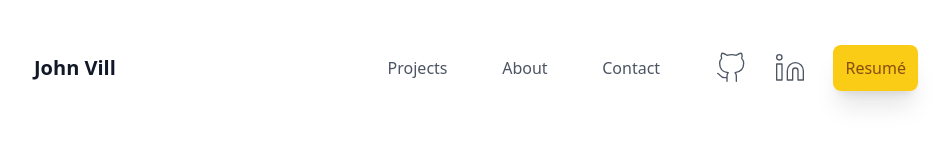
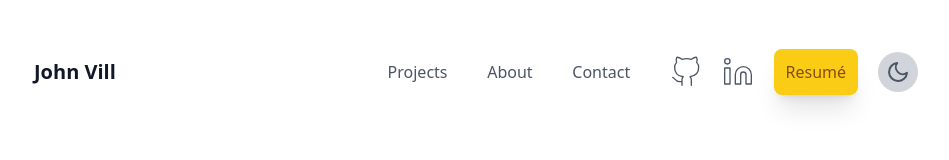
Before and after one commit to jvillad/portfolio-v2, a React (Vite) app: page / in a window 1280 px wide. Shown: the top 160 px of the page, without its empty margins (164-1113 px from the left). Built offline with nearby package versions, Linux system fonts and the light colour scheme; no server answers.

Commit message:
dark/light using localstorage

```diff
--- a/src/App.tsx
+++ b/src/App.tsx
@@ -1,20 +1,31 @@
 import { Routes, Route, BrowserRouter } from 'react-router-dom';
-// import Intro from './components/Intro';
+import { useEffect, useState } from 'react';
 import Nav from './components/Nav';
-// import Projects from './components/Projects';
 import '@fontsource/ubuntu';
-// import Contact from './components/Contact';
 import Footer from './components/Footer';
 import About from './components/About';
 import Home from './components/Home';
 
 function App() {
+  const storedMode = localStorage.getItem('mode');
+  const [mode, setMode] = useState(storedMode || 'light');
+
+  const toggleMode = () => {
+    const newMode = mode === 'light' ? 'dark' : 'light';
+    setMode(newMode);
+    localStorage.setItem('mode', newMode);
+  };
+
+  useEffect(() => {
+    localStorage.setItem('mode', mode);
+  }, [mode]);
+
   return (
-    <div className="font-inter">
+    <div className={`font-inter ${mode === 'dark' ? 'darkMode' : ''}`}>
       <div className="px-4 ">
         <BrowserRouter>
-          <Nav />
-          <div className=" text-gray-700 max-w-[900px] mx-auto">
+          <Nav mode={mode} toggleMode={toggleMode} />
+          <div className="text-gray-700 max-w-[900px] mx-auto">
             <Routes>
               <Route path="/" element={<Home />} />
               <Route path="/about" element={<About />} />
--- a/src/components/Nav.tsx
+++ b/src/components/Nav.tsx
@@ -1,11 +1,12 @@
 import { useState } from 'react';
+import { NavProps } from '../../lib/interface/IGlobal';
 
-function Nav() {
+function Nav({ mode, toggleMode }: NavProps) {
   const [open, setOpen] = useState<boolean>(false);
   return (
     <nav className="py-10 max-w-[900px] mx-auto text-md">
       <div className="flex flex-wrap justify-between mx-2 items-center md:py-0">
-        {/* branding/logo */}
+        {/* my name */}
         <div className="text-gray-900 font-bold">
           <a href="/" className="text-xl font-inter">
             John Vill
@@ -129,6 +130,58 @@ function Nav() {
               <span className="font-light">Resumé</span>
             </a>
           </div>
+          <div className="py-3">
+            <button
+              type="button"
+              className="relative flex items-center justify-center w-10 h-10 rounded-full bg-gray-300 focus:outline-none"
+              onClick={toggleMode}
+            >
+              {mode === 'light' ? (
+                <svg
+                  xmlns="http://www.w3.org/2000/svg"
+                  width="24"
+                  height="24"
+                  viewBox="0 0 24 24"
+                  fill="none"
+                  stroke="currentColor"
+                  strokeWidth="2"
+                  strokeLinecap="round"
+                  strokeLinejoin="round"
+                  className="feather feather-moon"
+                >
+                  <path d="M21 12.79A9 9 0 1 1 11.21 3 7 7 0 0 0 21 12.79z" />
+                </svg>
+              ) : (
+                <svg
+                  xmlns="http://www.w3.org/2000/svg"
+                  width="24"
+                  height="24"
+                  viewBox="0 0 24 24"
+                  fill="none"
+                  stroke="currentColor"
+                  strokeWidth="2"
+                  strokeLinecap="round"
+                  strokeLinejoin="round"
+                  className="feather feather-sun"
+                >
+                  <circle cx="12" cy="12" r="5" />
+                  <line x1="12" y1="1" x2="12" y2="3" />
+                  <line x1="12" y1="21" x2="12" y2="23" />
+                  <line x1="4.22" y1="4.22" x2="5.64" y2="5.64" />
+                  <line x1="18.36" y1="18.36" x2="19.78" y2="19.78" />
+                  <line x1="1" y1="12" x2="3" y2="12" />
+                  <line x1="21" y1="12" x2="23" y2="12" />
+                  <line x1="4.22" y1="19.78" x2="5.64" y2="18.36" />
+                  <line x1="18.36" y1="5.64" x2="19.78" y2="4.22" />
+                </svg>
+              )}
+              <div
+                className={`toggle-icon absolute w-6 h-6 transition-transform ${
+                  mode === 'dark' ? 'rotate-0' : 'rotate-180'
+                }`}
+              />
+            </button>
+          </div>
         </div>
       </div>
     </nav>
--- a/src/styles/index.css
+++ b/src/styles/index.css
@@ -2,3 +2,13 @@
 @tailwind base;
 @tailwind components;
 @tailwind utilities;
+
+.lightMode {
+  background-color: #ffffff;
+  color: #000000;
+}
+
+.darkMode {
+  background-color: #000000;
+  color: #ffffff !important;
+}
```
Also changed, not shown: lib/interface/IGlobal.ts (+9 -0 lines).
